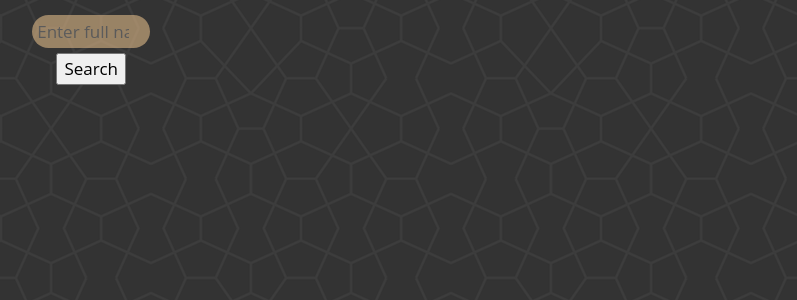
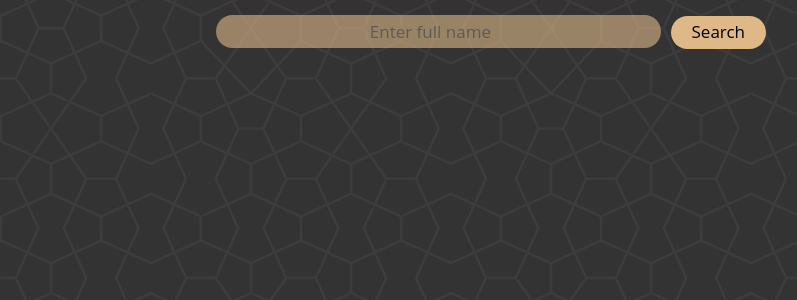
Before and after one commit to marcinmiz/CHATTER, a PHP site: page /pages/users.php in a window 1280 px wide. Shown: the part 72-372 px from the top of the page, without its empty margins (149-946 px from the left). Run offline with PHP 8.4, Linux system fonts and the light colour scheme; data that the repository does not hold is empty.

Commit message:
Add class for search button and style for main tag

```diff
--- a/src/frontend/stylesheets/users.css
+++ b/src/frontend/stylesheets/users.css
@@ -37,3 +37,19 @@
     border: none;
     opacity: 0.6;
 }
+
+.search-button
+{
+    height: 33px;
+    width: 15%;
+    border-radius: 20px;
+    background-color: burlywood;
+    text-align: center;
+    margin: 5px;
+    border: none;
+}
+
+main
+{
+    width: 100%;
+}
```
